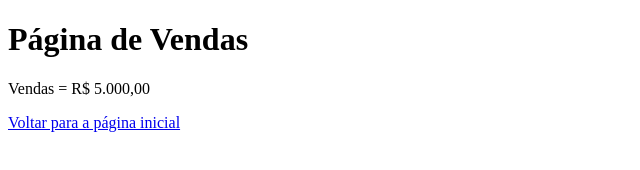
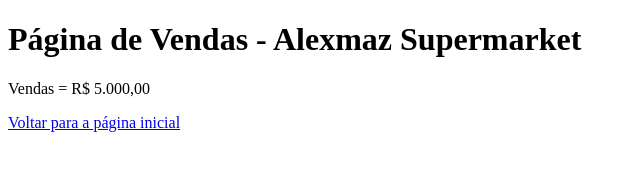
Before and after one commit to alexmazz/aulagithub, a plain HTML site: page vendas.html in a window 1280 px wide. Shown: the whole page, without its empty margins (0-640 px from the left). Drawn offline with Linux system fonts and the light colour scheme.

Commit message:
Aletrando index

```diff
--- a/vendas.html
+++ b/vendas.html
@@ -7,7 +7,7 @@
     <title>Document</title>
 </head>
 <body>
-    <h1>Página de Vendas</h1>
+    <h1>Página de Vendas - Alexmaz Supermarket</h1>
     <p>Vendas = R$ 5.000,00</p>
     <a href="index.html">Voltar para a página inicial</a>
 </body>
```
